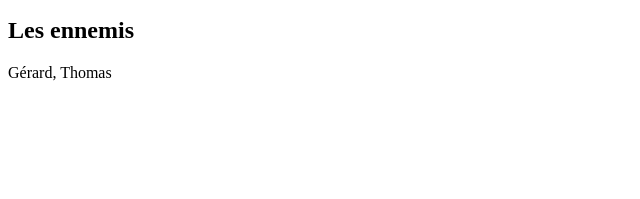
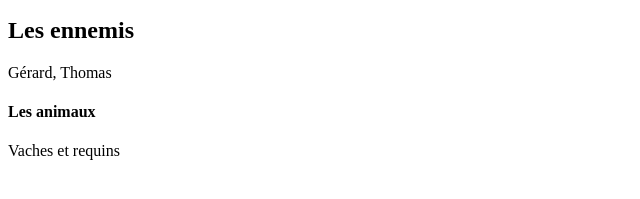
Before and after one commit to Hilyd/17wf3bis, a plain HTML site: page index.html in a window 1280 px wide. Shown: the part 101-300 px from the top of the page, without its empty margins (0-640 px from the left). Drawn offline with Linux system fonts and the light colour scheme.

Commit message:
ajout des animaux

```diff
--- a/index.html
+++ b/index.html
@@ -9,5 +9,7 @@
 <p>Rosita</p>
 <h2>Les ennemis</h2>
 <p>Gérard, Thomas</p>
+<h4>Les animaux</h4>
+<p>Vaches et requins</p>
 </body>
 </html>
```
